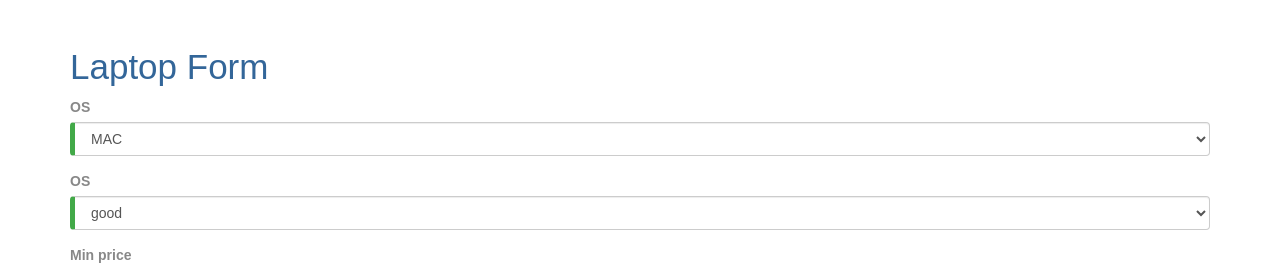
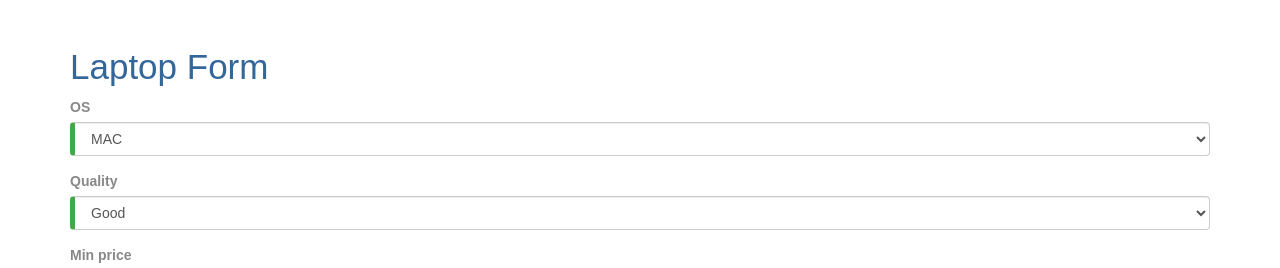
Before and after one commit to chengchengpei/angular-demo, an Angular app: page / in a window 1280 px wide. Shown: the top 268 px of the page. Built offline with nearby package versions, Linux system fonts and the light colour scheme.

Commit message:
some improvements

```diff
--- a/src/app/laptop-form/laptop-form.component.html
+++ b/src/app/laptop-form/laptop-form.component.html
@@ -20,7 +20,7 @@
 
       <!-- Quality -->
       <div class="form-group">
-        <label for="os">OS</label>
+        <label for="os">Quality</label>
         <select class="form-control" id="quality"
                 required
                 [(ngModel)]="model.quality" name="quality"
--- a/src/app/laptop-form/laptop-form.component.ts
+++ b/src/app/laptop-form/laptop-form.component.ts
@@ -14,9 +14,9 @@ export class LaptopFormComponent {
 
   constructor(private http: HttpClient) {}
 
-  oses = ['MAC', 'windows'];
+  oses = ['MAC', 'Windows'];
 
-  qualities = ['OK', 'good', 'very good', 'perfect', 'excellent'];
+  qualities = ['OK', 'Good', 'Very good', 'Excellent', 'Perfect'];
 
   model = new Laptop(42, this.oses[0], this.qualities[1], 0, 3000);
 
@@ -51,14 +51,13 @@ export class LaptopFormComponent {
     this.submitted = false;
   }
 
+  // TODO: Clean
   /*
   myLaptop(): Laptop {
     let laptop =  new Laptop(42, this.oses[0], this.qualities[1], 0, 3000);
     console.log('My laptop is called ' + JSON.stringify(laptop));
     return laptop;
   }*/
-
-  //////// NOT SHOWN IN DOCS ////////
 
   // Reveal in html:
   //   Name via form.controls = {{showFormControls(laptopForm)}}
```
